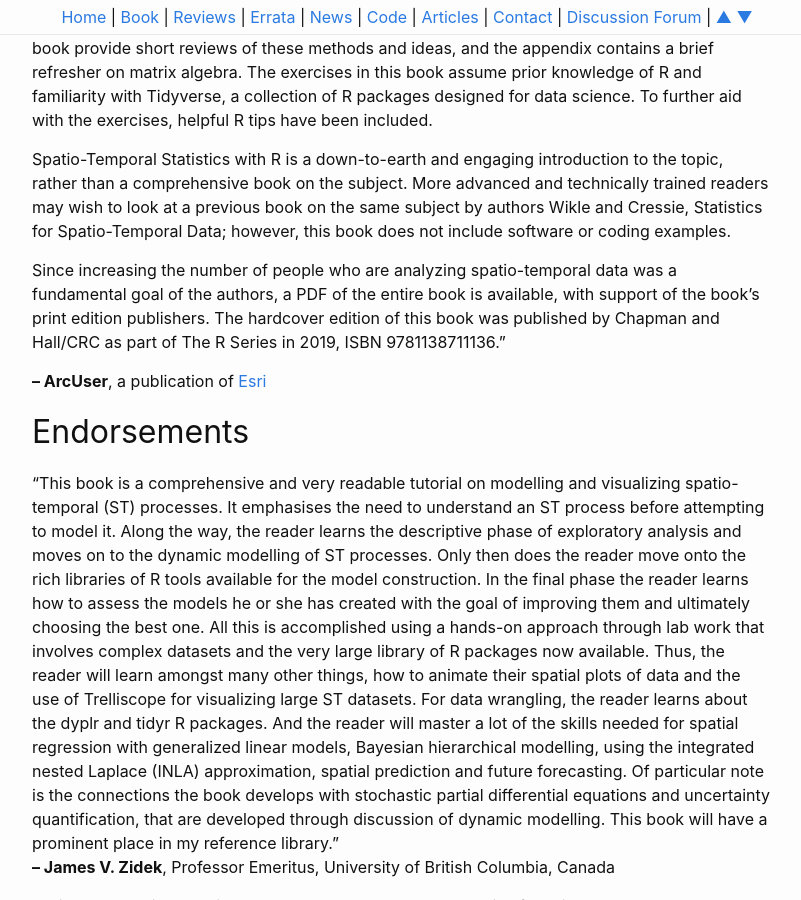
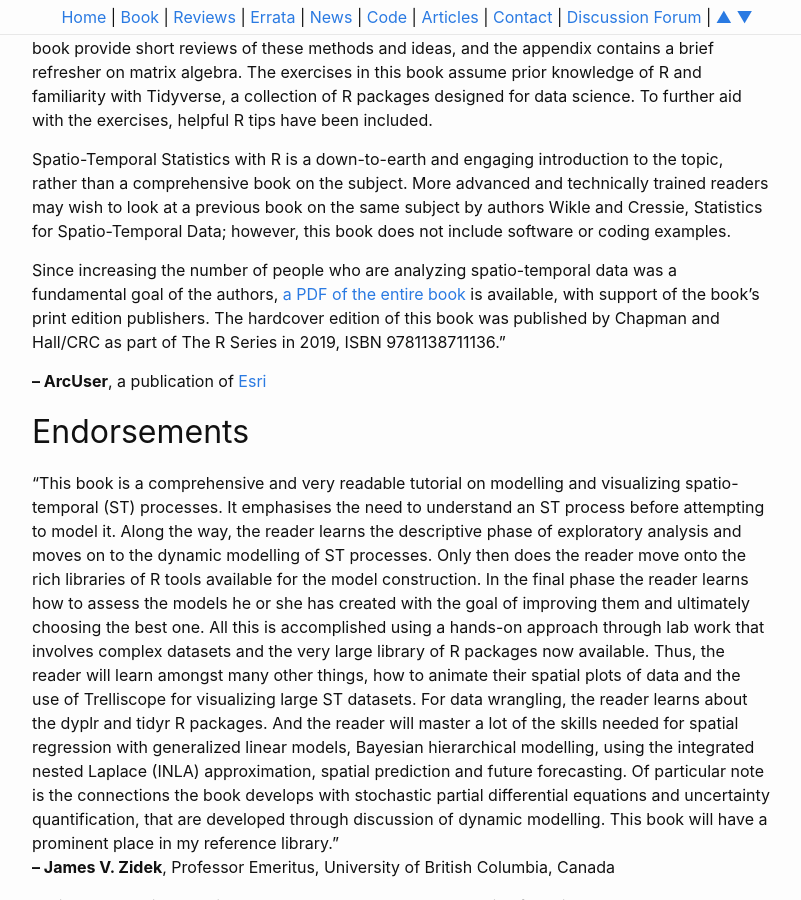
Before and after one commit to andrewzm/STRbook, a Jekyll site: the page built from docs/reviews.md, in a window 1280 px wide and 900 px high, scrolled down 495 px. Shown: the whole window, without its empty margins (238-1039 px from the left). Built offline with Jekyll 4.4.1, drawn with Linux system fonts in a browser that asks for light colours; some of the changed lines change nothing that is shown.

Commit message:
fix broken link

```diff
--- a/docs/reviews.md
+++ b/docs/reviews.md
@@ -15,7 +15,7 @@ This book assumes that readers have a background in calculus-based probability a
 
 Spatio-Temporal Statistics with R is a down-to-earth and engaging introduction to the topic, rather than a comprehensive book on the subject. More advanced and technically trained readers may wish to look at a previous book on the same subject by authors Wikle and Cressie, Statistics for Spatio-Temporal Data; however, this book does not include software or coding examples.
 
-Since increasing the number of people who are analyzing spatio-temporal data was a fundamental goal of the authors, a PDF of the entire book is available, with support of the book’s print edition publishers. The hardcover edition of this book was published by Chapman and Hall/CRC as part of The R Series in 2019, ISBN 9781138711136."
+Since increasing the number of people who are analyzing spatio-temporal data was a fundamental goal of the authors, [a PDF of the entire book](https://spacetimewithr.org) is available, with support of the book’s print edition publishers. The hardcover edition of this book was published by Chapman and Hall/CRC as part of The R Series in 2019, ISBN 9781138711136."
 
 **-- ArcUser**, a publication of [Esri](https://www.esri.com/about/newsroom/arcuser/gis-bookshelf-20/)
 
```
